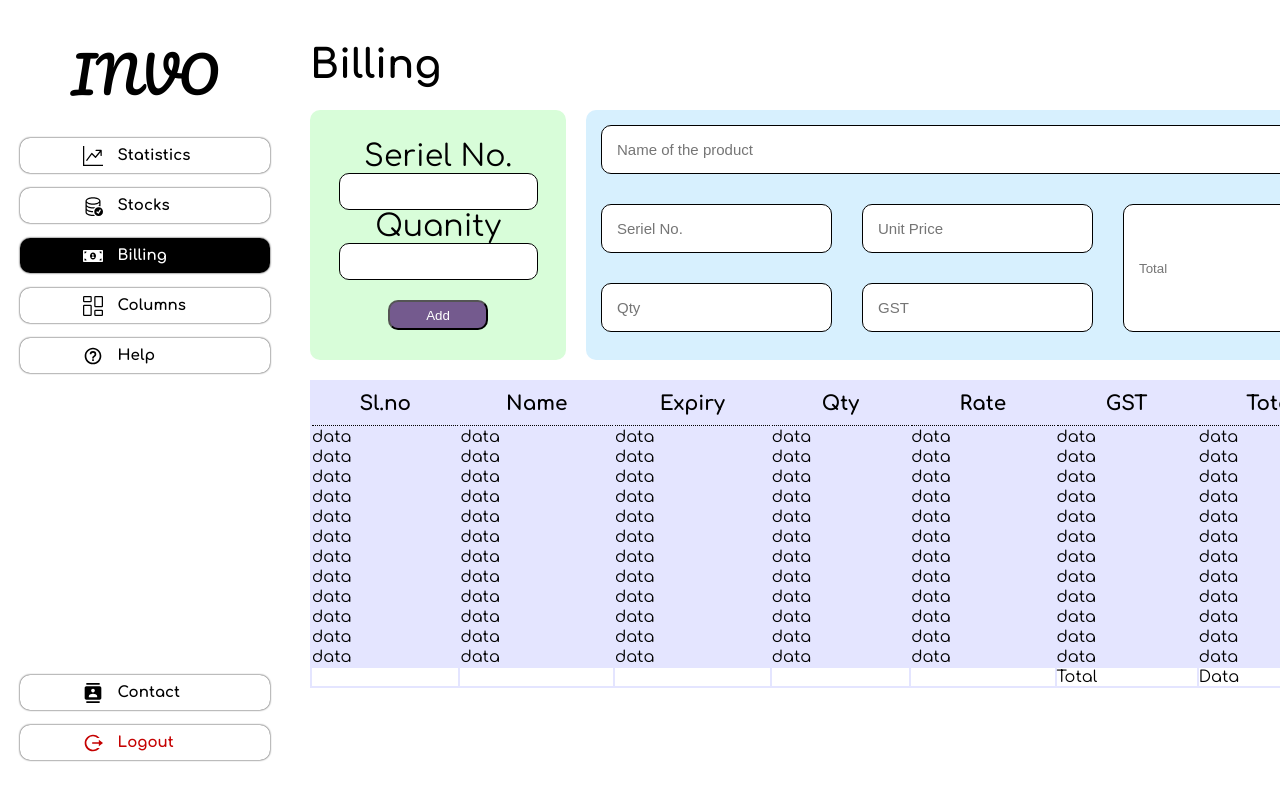
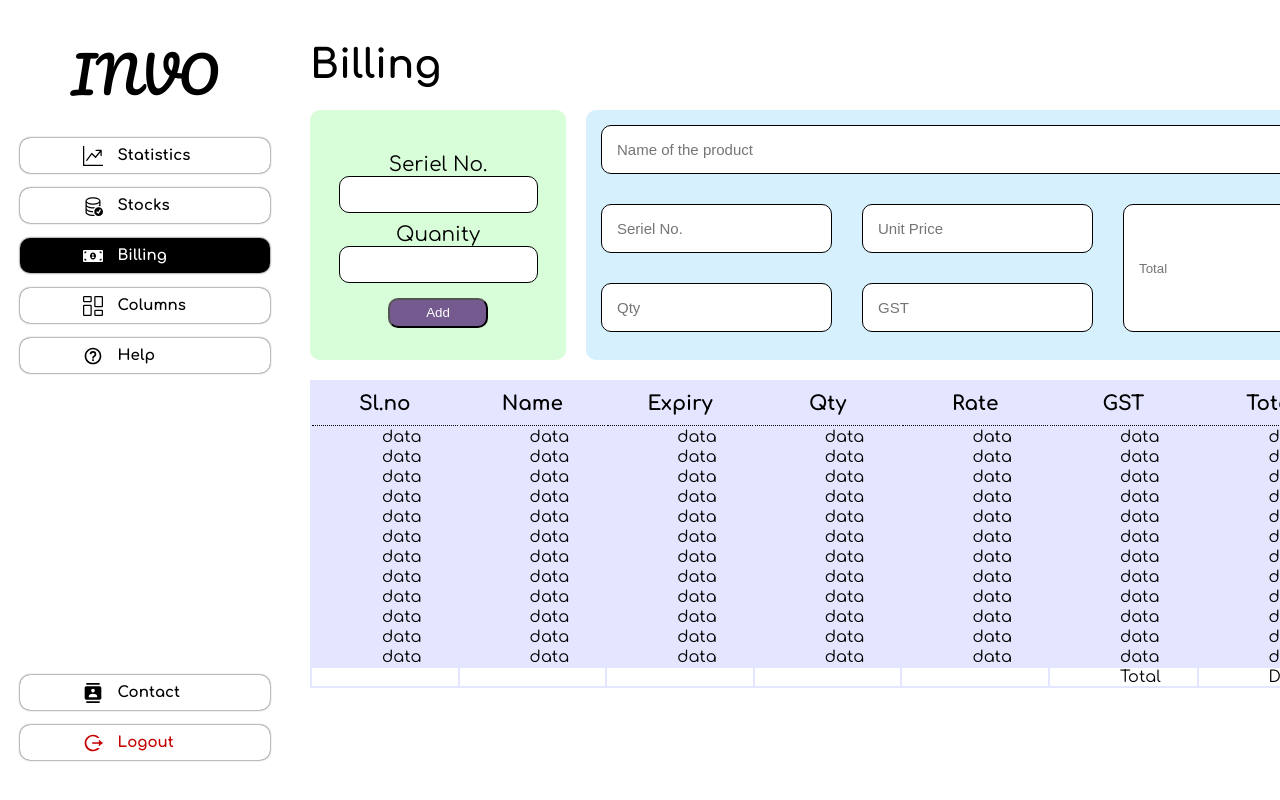
Before and after one commit to nikhitkumar00/Inventify, a React (Vite) app: page /billing in a window 1280 px wide. Shown: the top 800 px of the page. Built offline with nearby package versions, Linux system fonts and the light colour scheme.

Commit message:
fixed font size and padding in billing pagve

```diff
--- a/src/Components/Billing/Add.jsx
+++ b/src/Components/Billing/Add.jsx
@@ -10,7 +10,7 @@ var inputStyle={
     borderRadius:'10px',
     width:'100px',
     height:'30px',
-    marginTop:'20px',
+    marginTop:'15px',
     color:'white',
     backgroundColor:'#745A8E',
 
@@ -32,14 +32,19 @@ export const Add = () => {
         height:'250px',
         backgroundColor:'#D8FDD9',
         borderRadius:'10px',
-        fontSize:'30px'
+        fontSize:'20px',
+
     }
 
 
     }>
-        <label>Seriel No.</label>
+        <label style={{
+          paddingTop:'10px'
+        }}>Seriel No.</label>
         <input type='text' style={inputStyle.input}></input>
-        <label>Quanity</label>
+        <label style={{
+          paddingTop:'10px'
+        }}>Quanity</label>
         <input type='text' style={inputStyle.input}></input>
         <button style={inputStyle.button}>Add</button>
     </div>
--- a/src/Components/Billing/Billingtable.css
+++ b/src/Components/Billing/Billingtable.css
@@ -11,3 +11,7 @@
     align-items: center;
     justify-content: center;
   }
+
+  .td_billingtable{
+    padding-left:70px;
+  }
--- a/src/Components/Contact/Contact.jsx
+++ b/src/Components/Contact/Contact.jsx
@@ -10,6 +10,7 @@ const Contact = () => {
     const LinkStyle={
         textDecoration: "none",
         marginTop:"20px",
+        backgroundColor:"#0D3653"
 
     }
 
```
